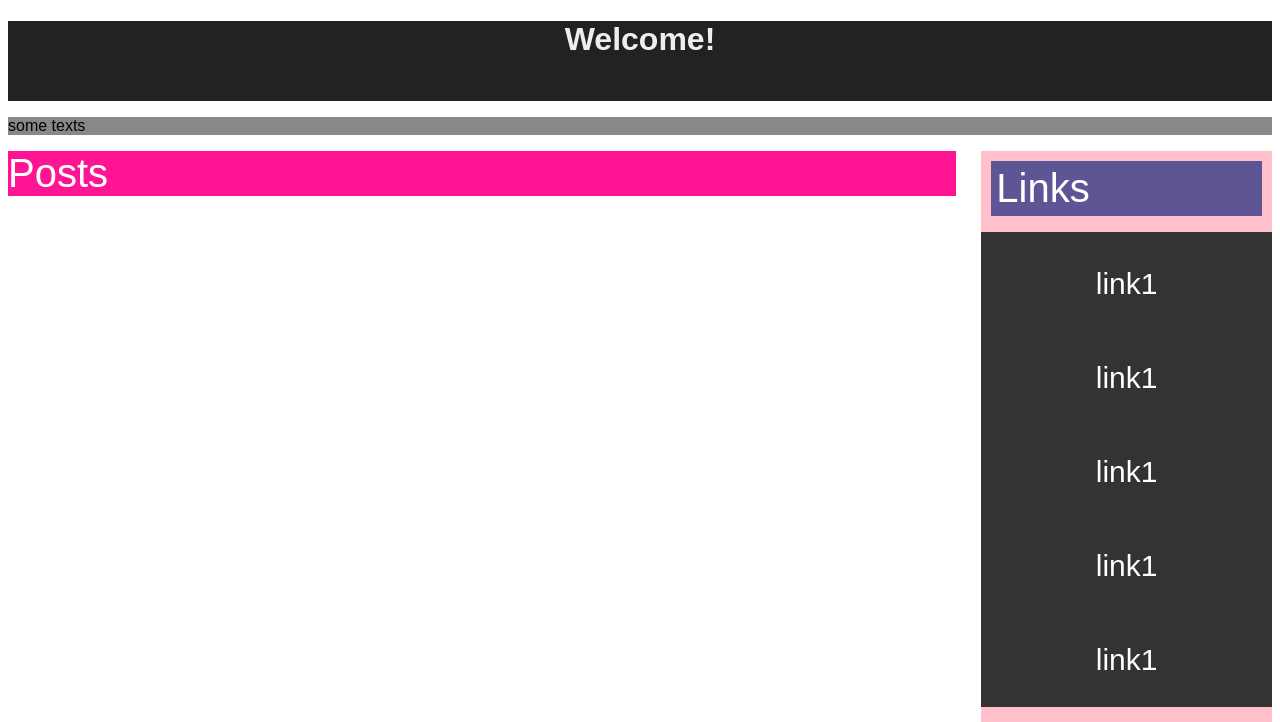
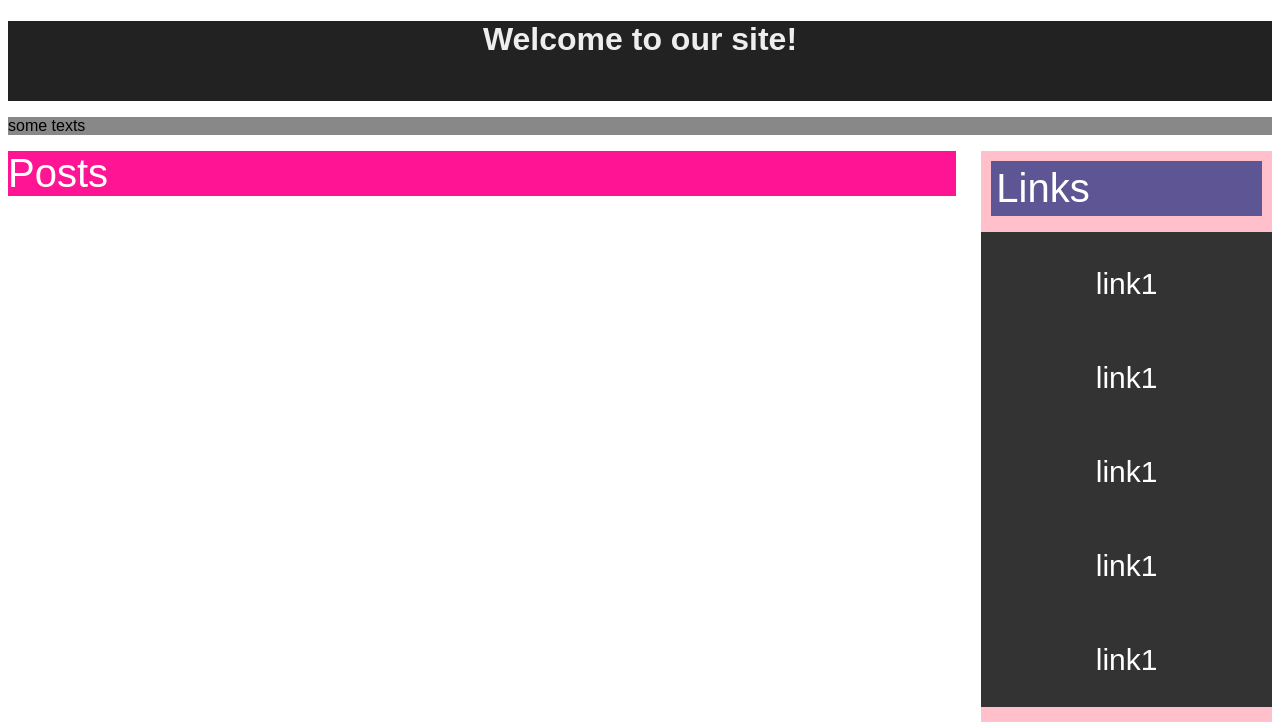
Before and after one commit to NajmeHabibi/blog_project, a Python web app: template templates/blog_app/index.html in a window 1280 px wide. Shown: the top 722 px of the page. Run offline with Jinja, Linux system fonts and the light colour scheme; the template is opened without the code that fills it, so the values that code supplies are empty.

Commit message:
update index.html

```diff
--- a/templates/blog_app/index.html
+++ b/templates/blog_app/index.html
@@ -8,7 +8,7 @@
 <body>
 
 <header>
-     <h1>Welcome!</h1>
+     <h1>Welcome to our site!</h1>
 </header>
   <div class="main">
 
```
